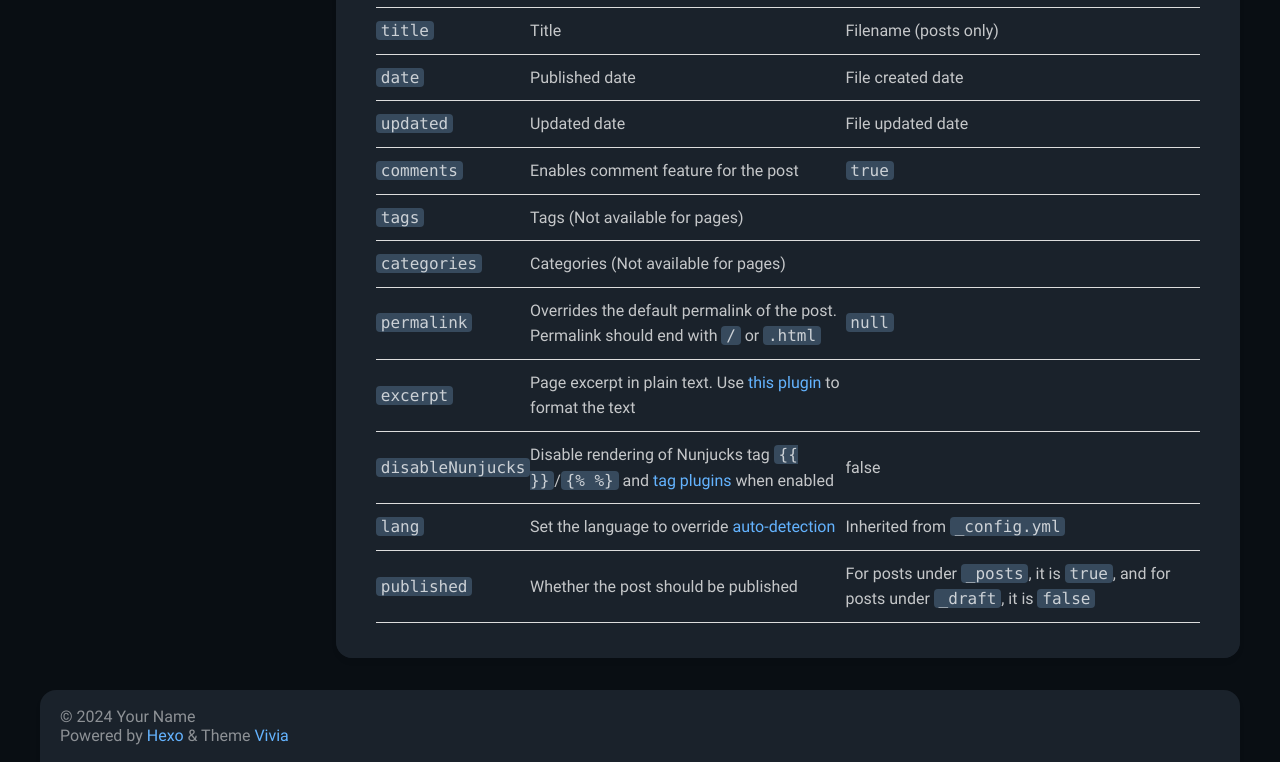
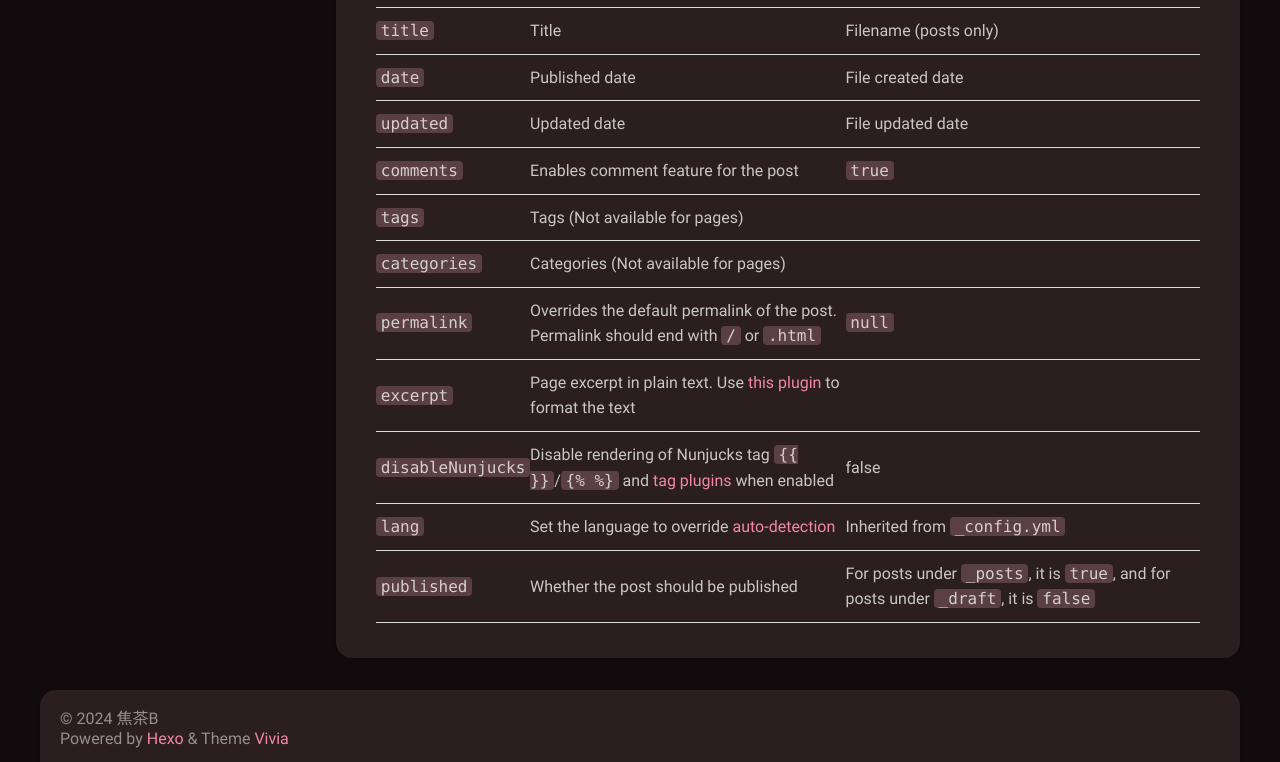
Before and after one commit to CMRG21/CMRG21.github.io, a plain HTML site: page test_articles/基本框架介绍.html in a window 1280 px wide. Shown: the part 1824-2586 px from the top of the page. Drawn offline with Linux system fonts and the light colour scheme.

Commit message:
Site updated: 2024-12-09 21:26:21

```diff
--- a/css/style.css
+++ b/css/style.css
@@ -5,7 +5,7 @@
   --neut-L30: rgba(255,255,255,0.3);
   --neut-L10: rgba(255,255,255,0.1);
   --banner-dim: rgba(0,0,0,0.2);
-  --primary-hue: 250;
+  --primary-hue: 0;
   --main-title: rgba(255,255,255,0.9);
   --btn-content: var(--neut-L75);
   --btn-content-hover: var(--btn-content);
@@ -73,37 +73,37 @@
 }
 @supports not (color: oklch(0 0 0)) {
   :root {
-    --primary: #63b3ff;
-    --nav-dropdown-bg: #0f171f;
-    --page-background: #090e13;
-    --card-background: #1a222b;
-    --btn-bg: #324457;
-    --btn-hover: #42576e;
-    --btn-active: #4d667f;
-    --card-btn-hover: #222f3c;
-    --card-btn-active: #2d3c4c;
-    --btn-text-hover: #0f171f;
-    --btn-text-active: #0a1017;
-    --timeline-dim-dot: #4d667f;
-    --title-active: #5194d5;
-    --tag-dot: #1a222b;
-    --highlight-selection: #2d3c4c;
-    --article-code-bg: #374a5d;
-    --article-block: #0f171f;
-    --link-hover-bg: #224a71;
-    --link-active-bg: #1b3c5d;
-    --blockquote-bg: #0f171f;
-    --color-picker-range: #374a5d;
-    --badge-bg: #70b3f7;
-    --text-on-light: #1a222b;
-    --pagenav-curr-text: #1a222b;
-    --input-field: #0f171f;
-    --primary-btn-text: #1a222b;
-    --enter-btn-bg: #0f171f;
-    --enter-btn-hover: #222f3c;
-    --enter-btn-active: #2d3c4c;
-    --selection-bg: #224a71;
-    --code-block-selection-bg: #224a71;
+    --primary: #f486aa;
+    --nav-dropdown-bg: #1e1216;
+    --page-background: #120b0d;
+    --card-background: #2a1e21;
+    --btn-bg: #543941;
+    --btn-hover: #6b4b54;
+    --btn-active: #7c5762;
+    --card-btn-hover: #3b282d;
+    --card-btn-active: #4a333a;
+    --btn-text-hover: #1e1216;
+    --btn-text-active: #160c0f;
+    --timeline-dim-dot: #7c5762;
+    --title-active: #ca6e8c;
+    --tag-dot: #2a1e21;
+    --highlight-selection: #4a333a;
+    --article-code-bg: #5a3f47;
+    --article-block: #1e1216;
+    --link-hover-bg: #6a3446;
+    --link-active-bg: #572a39;
+    --blockquote-bg: #1e1216;
+    --color-picker-range: #5a3f47;
+    --badge-bg: #ec8dab;
+    --text-on-light: #2a1e21;
+    --pagenav-curr-text: #2a1e21;
+    --input-field: #1e1216;
+    --primary-btn-text: #2a1e21;
+    --enter-btn-bg: #1e1216;
+    --enter-btn-hover: #3b282d;
+    --enter-btn-active: #4a333a;
+    --selection-bg: #6a3446;
+    --code-block-selection-bg: #6a3446;
   }
 }
 :root[theme='light'] {
@@ -158,31 +158,31 @@
 }
 @supports not (color: oklch(0 0 0)) {
   :root[theme='light'] {
-    --primary: #53a3f2;
-    --page-background: #eaeff5;
-    --nav-dropdown-bg: #f6f9fc;
-    --btn-bg: #e2f0ff;
-    --btn-content: #3275b4;
-    --btn-hover: #c6e1ff;
-    --btn-active: #a6d2ff;
-    --btn-text-hover: #e2f0ff;
-    --btn-text-active: #f4f9ff;
-    --btn-text-content: #53a3f2;
-    --card-btn-hover: #f6f9fc;
-    --card-btn-active: #d0e0f2;
-    --title-active: #4284c5;
-    --link-hover-bg: #e2f0ff;
-    --link-active-bg: #c6e1ff;
-    --article-code-bg: #e5f0fc;
-    --blockquote-bg: #f6f9fc;
-    --badge-bg: #e5f0fc;
-    --text-on-light: #3275b4;
-    --color-picker-range: #e5f0fc;
-    --input-field: #f6f9fc;
-    --enter-btn-bg: #f6f9fc;
-    --enter-btn-hover: #ebf3fc;
-    --enter-btn-active: #d0e0f2;
-    --selection-bg: #c6e1ff;
+    --primary: #e3769b;
+    --page-background: #f5ecee;
+    --nav-dropdown-bg: #fcf7f8;
+    --btn-bg: #fee8ee;
+    --btn-content: #a8506f;
+    --btn-hover: #fcd1dc;
+    --btn-active: #fbb8cb;
+    --btn-text-hover: #fee8ee;
+    --btn-text-active: #fff6f8;
+    --btn-text-content: #e3769b;
+    --card-btn-hover: #fcf7f8;
+    --card-btn-active: #f0d6dd;
+    --title-active: #b95f7d;
+    --link-hover-bg: #fee8ee;
+    --link-active-bg: #fcd1dc;
+    --article-code-bg: #fbe9ee;
+    --blockquote-bg: #fcf7f8;
+    --badge-bg: #fbe9ee;
+    --text-on-light: #a8506f;
+    --color-picker-range: #fbe9ee;
+    --input-field: #fcf7f8;
+    --enter-btn-bg: #fcf7f8;
+    --enter-btn-hover: #fbeef1;
+    --enter-btn-active: #f0d6dd;
+    --selection-bg: #fcd1dc;
   }
 }
 body {
--- a/test_articles/基本框架介绍.html
+++ b/test_articles/基本框架介绍.html
@@ -23,16 +23,16 @@
   <meta name="description" content="博客以markdown形式装到123- source	- _posts		*.md  部署静态网站 hexo generate hexo g 静态网站直接把public文件夹当作静态网站部署就好(不知道怎么叫静态网站默认部署 自定义博客主题.styl文件, css .js文件, script .pug文件, 定制页眉, 页脚等各种元素的表现方式 markdown文章结构 上方是title,date">
 <meta property="og:type" content="website">
 <meta property="og:title" content="基本框架介绍">
-<meta property="og:url" content="http://example.com/test_articles/%E5%9F%BA%E6%9C%AC%E6%A1%86%E6%9E%B6%E4%BB%8B%E7%BB%8D.html">
+<meta property="og:url" content="http://cmrg21.github.io/test_articles/%E5%9F%BA%E6%9C%AC%E6%A1%86%E6%9E%B6%E4%BB%8B%E7%BB%8D.html">
 <meta property="og:site_name" content="哈尼咖啡厅">
 <meta property="og:description" content="博客以markdown形式装到123- source	- _posts		*.md  部署静态网站 hexo generate hexo g 静态网站直接把public文件夹当作静态网站部署就好(不知道怎么叫静态网站默认部署 自定义博客主题.styl文件, css .js文件, script .pug文件, 定制页眉, 页脚等各种元素的表现方式 markdown文章结构 上方是title,date">
 <meta property="og:locale" content="zh_CN">
-<meta property="og:image" content="http://example.com/image.png">
+<meta property="og:image" content="http://cmrg21.github.io/image.png">
 <meta property="article:published_time" content="2024-12-05T04:00:00.000Z">
 <meta property="article:modified_time" content="2024-12-05T06:13:37.183Z">
 <meta property="article:author" content="QD_Machihoya">
 <meta name="twitter:card" content="summary">
-<meta name="twitter:image" content="http://example.com/image.png">
+<meta name="twitter:image" content="http://cmrg21.github.io/image.png">
 
     <link rel="alternate" href="/atom.xml" title="哈尼咖啡厅" type="application/atom+xml">
 
@@ -125,12 +125,12 @@
       <div class="img-dim"></div>
     </div>
     <div class="info">
-      <div class="username">Your Name </div>
+      <div class="username">焦茶B </div>
       <div class="dot"></div>
-      <div class="subtitle">This is the subtitle </div>
+      <div class="subtitle">这是B型号焦茶 </div>
       <div class="link-list">
 
-          <a class="link-btn" target="_blank" rel="noopener" href="https://twitter.com" title="Twitter"><i class="fa-brands fa-twitter"></i></a>
+          <a class="link-btn" target="_blank" rel="noopener" href="https://x.com" title="X"><i class="fa-brands fa-twitter"></i></a>
 
           <a class="link-btn" target="_blank" rel="noopener" href="https://store.steampowered.com" title="Steam"><i class="fa-brands fa-steam"></i></a>
 
@@ -302,7 +302,7 @@
 
   <div id="footer-info" class="inner">
 
-    &copy; 2024 Your Name<br>
+    &copy; 2024 焦茶B<br>
     Powered by <a href="https://hexo.io/" target="_blank">Hexo</a> & Theme <a target="_blank" rel="noopener" href="https://github.com/saicaca/hexo-theme-vivia">Vivia</a>
   </div>
 </footer>
```
Also changed, not shown: 2024/12/04/My-New-Post/index.html (+5 -5 lines), 2024/12/04/hello-world/index.html (+5 -5 lines), archives/2024/12/index.html (+8 -6 lines), archives/2024/index.html (+8 -6 lines), archives/index.html (+8 -6 lines), index.html (+8 -6 lines).
